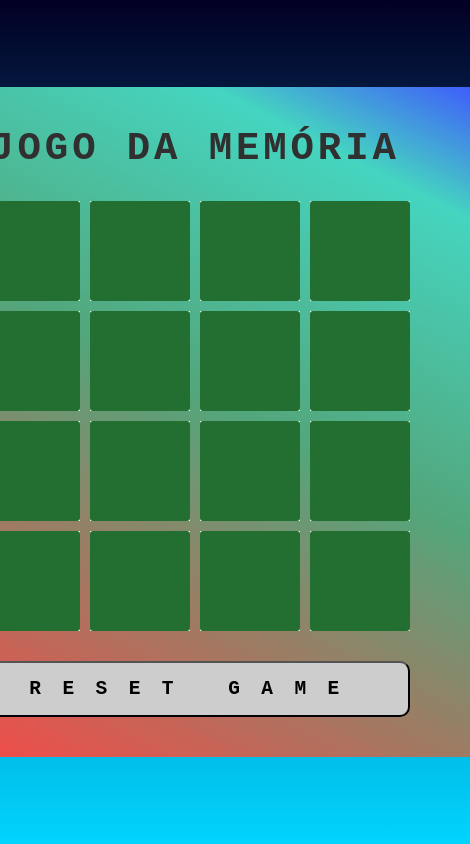
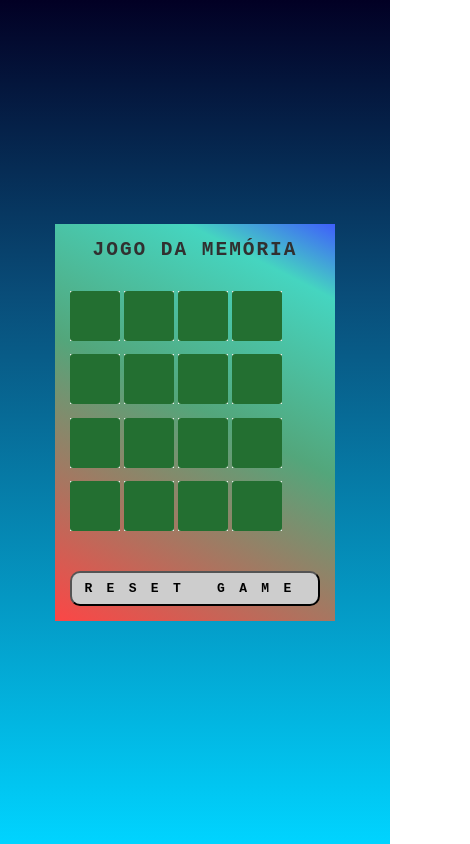
Before and after one commit to Kleber-sjc/Memory-game, a plain HTML site: page index.html in a window 390 px wide. Shown: the whole page, 470 px wide, since content can reach past the window. Drawn offline with Linux system fonts and the light colour scheme.

Commit message:
adequando com quires

```diff
--- a/src/styles/main.css
+++ b/src/styles/main.css
@@ -90,3 +90,58 @@ h2 {
 .boxMatch::after {
     transform: rotateY(180deg);
 }
+
+
+@media (max-width: 768px) {
+    .container {
+        padding: 20px;
+    }
+
+    h2 {
+        font-size: 2em;
+    }
+
+    .game {
+        width: 300px;
+        height: 300px;
+        gap: 5px;
+    }
+
+    .item {
+        width: 70px;
+        height: 70px;
+        font-size: 4em;
+    }
+
+    .reset {
+        font-size: 1.2em;
+        padding: 10px 15px;
+    }
+}
+
+@media (max-width: 480px) {
+    .container {
+        padding: 15px;
+    }
+
+    h2 {
+        font-size: 1.5em;
+    }
+
+    .game {
+        width: 250px;
+        height: 250px;
+        gap: 4px;
+    }
+
+    .item {
+        width: 50px;
+        height: 50px;
+        font-size: 3em;
+    }
+
+    .reset {
+        font-size: 1em;
+        padding: 8px 12px;
+    }
+}
```
